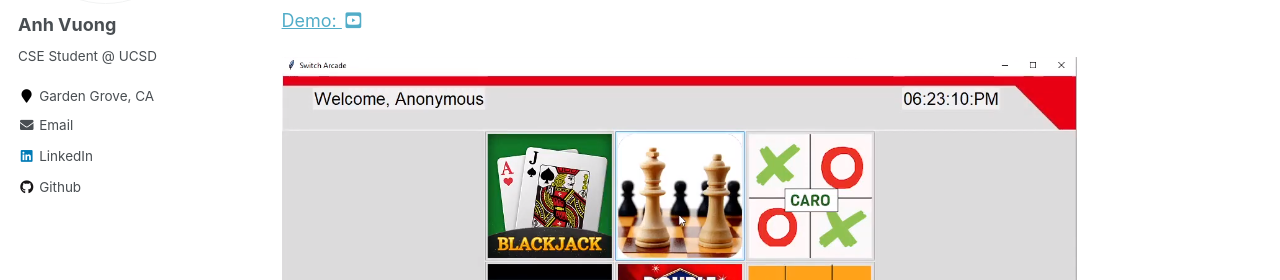
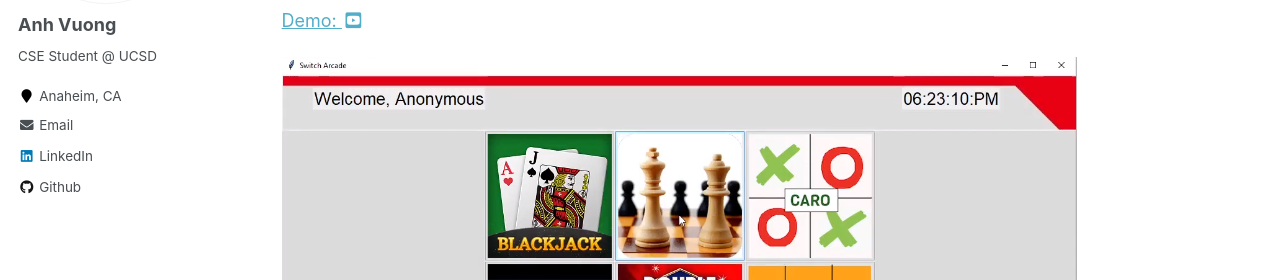
Before and after one commit to ahvuong/ahvuong.github.io, a Jekyll site: the page built from _projects/2020-switch-arcade.md, in a window 1280 px wide. Shown: the part 289-569 px from the top of the page. Built offline with Jekyll 4.4.1, drawn with Linux system fonts in a browser that asks for light colours.

Commit message:
Change In4

```diff
--- a/_config.yml
+++ b/_config.yml
@@ -83,7 +83,7 @@ author:
   name             : "Anh Vuong"
   avatar           : "AV.jpg"
   bio              : "CSE Student @ UCSD"
-  location         : "Garden Grove, CA"
+  location         : "Anaheim, CA"
   employer         :
   pubmed           :
   googlescholar    :
```
